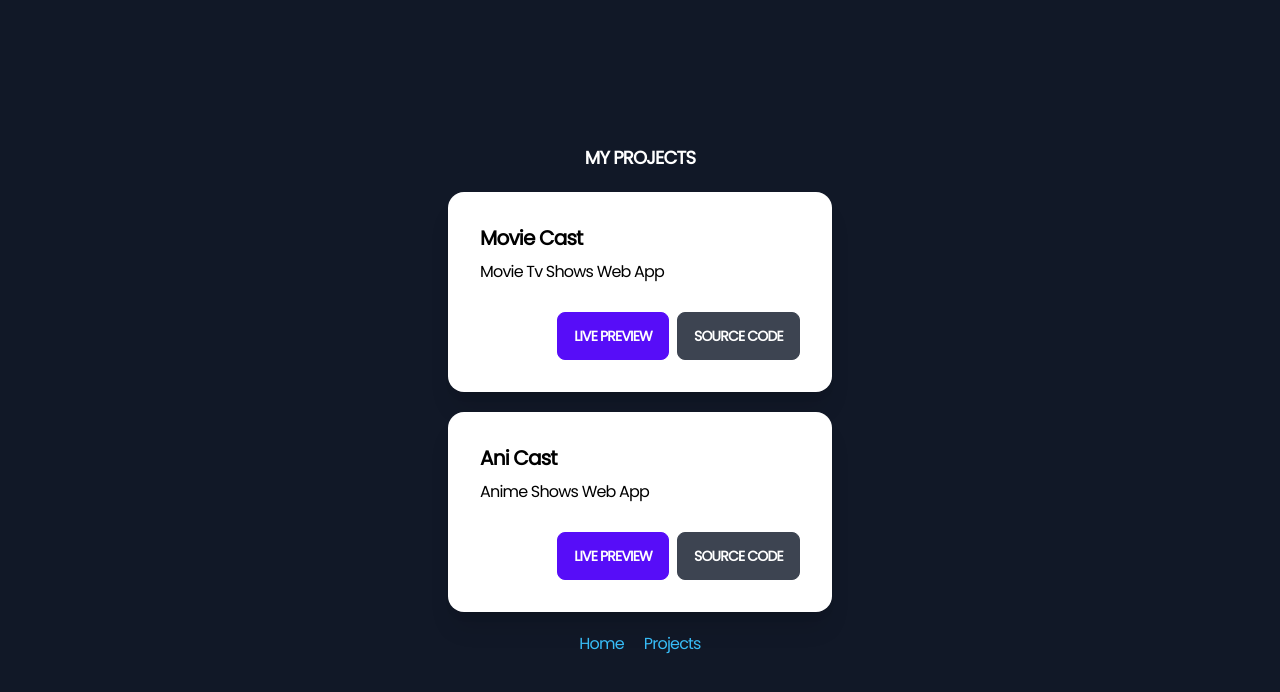
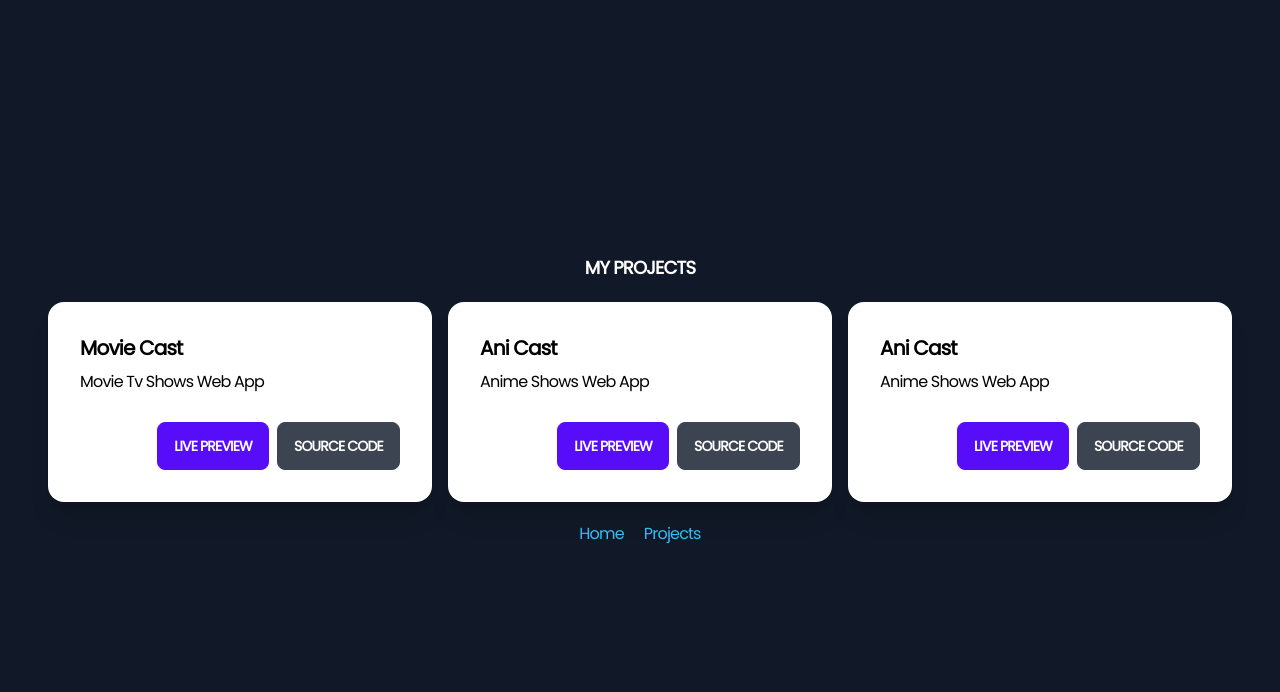
Before and after one commit to novalramdhani/noval.io, a React (Create React App) app: page /projects in a window 1280 px wide. Shown: the top 692 px of the page. Built offline with nearby package versions, Linux system fonts and the light colour scheme.

Commit message:
update grid view

```diff
--- a/src/App.tsx
+++ b/src/App.tsx
@@ -3,12 +3,14 @@ import Home from "./components/Home";
 import Projects from "./components/Projects";
 
 export default function App() {
-  return (
-      <div>
+    return (
         <Routes>
-            <Route path="/" element={<Home />}>Home</Route>
-            <Route path="/projects" element={<Projects />}>Projects</Route>
+            <Route path="/" element={<Home />}>
+                Home
+            </Route>
+            <Route path="/projects" element={<Projects />}>
+                Projects
+            </Route>
         </Routes>
-      </div>
-  );
+    );
 }
--- a/src/components/Card.tsx
+++ b/src/components/Card.tsx
@@ -1,23 +1,30 @@
 type CardProps = {
-    title: string,
-    description?: string
-    previewUrl?: string
-    sourceCodeUrl?: string
-}
+    title: string;
+    description?: string;
+    previewUrl?: string;
+    sourceCodeUrl?: string;
+};
 
-export default function Card(
-  {title, description, previewUrl, sourceCodeUrl}: CardProps
-) {
+export default function Card({
+    title,
+    description,
+    previewUrl,
+    sourceCodeUrl,
+}: CardProps) {
     return (
-    <div className="card w-96 bg-base-100 shadow-xl mt-5 text-black">
+        <div className="card custom-card-width bg-white shadow-xl text-black">
             <div className="card-body">
                 <h2 className="card-title">{title}</h2>
                 <p className="text-left">{description}</p>
                 <div className="card-actions justify-end mt-5">
-                <a href={previewUrl} className="btn btn-primary">Live Preview</a>
-                <a href={sourceCodeUrl} className="btn">Source Code</a>
+                    <a href={previewUrl} className="btn btn-primary">
+                        Live Preview
+                    </a>
+                    <a href={sourceCodeUrl} className="btn text-white">
+                        Source Code
+                    </a>
                 </div>
             </div>
         </div>
-  )
+    );
 }
--- a/src/components/Container.tsx
+++ b/src/components/Container.tsx
@@ -1,10 +1,13 @@
+import React from "react";
+
 type ContainerProps = {
-    children: any
-}
+    children: React.ReactNode;
+    customMaxWidth?: string;
+};
 
-export default function Container({children}: ContainerProps) {
+export default function Container({ children, customMaxWidth }: ContainerProps) {
     return (
-        <div className="max-w-xl mx-auto flex flex-col justify-center text-center px-4">
+        <div className={`w-full mx-auto flex flex-col justify-center text-center px-4 ${customMaxWidth || "max-w-xl"}`}>
             {children}
         </div>
     );
--- a/src/components/Layout.tsx
+++ b/src/components/Layout.tsx
@@ -1,11 +1,13 @@
+import React from "react";
+
 type LayoutProps = {
-    children: any
+    children: React.ReactChild;
+};
+
+export default function Layout({ children }: LayoutProps) {
+    return (
+        <div className="w-full antialiased font-sans min-h-screen tracking-tighter bg-gray-900 text-white flex justify-center items-center">
+            {children}
+        </div>
+    );
 }
-
-export default function Layout({children}: LayoutProps) {
-    return (
-      <div className="antialiased font-sans min-h-screen tracking-tighter bg-gray-900 text-white flex justify-center items-center">
-          {children}
-      </div>
-    )
-}
--- a/src/components/Projects.tsx
+++ b/src/components/Projects.tsx
@@ -4,10 +4,30 @@ import Menu from "./Menu";
 
 export default function Projects() {
     return (
-        <Container>
+        <Container customMaxWidth="max-w-[1220px]">
             <h1 className="text-white font-bold text-lg uppercase mt-5">My projects</h1>
-            <Card title="Movie Cast" description="Movie Tv Shows Web App" sourceCodeUrl="https://github.com/novalramdhani/Movie-Cast" previewUrl="http://movie-cast.herokuapp.com" />
-            <Card title="Ani Cast" description="Anime Shows Web App" sourceCodeUrl="https://github.com/novalramdhani/Ani-Cast" previewUrl="http://anicast.herokuapp.com" />
+
+            <div className="w-full flex flex-wrap flex-col sm:flex-row justify-center items-center gap-4 mt-5">
+                <Card
+                    title="Movie Cast"
+                    description="Movie Tv Shows Web App"
+                    sourceCodeUrl="https://github.com/novalramdhani/Movie-Cast"
+                    previewUrl="http://movie-cast.herokuapp.com"
+                />
+                <Card
+                    title="Ani Cast"
+                    description="Anime Shows Web App"
+                    sourceCodeUrl="https://github.com/novalramdhani/Ani-Cast"
+                    previewUrl="http://anicast.herokuapp.com"
+                />
+                <Card
+                    title="Ani Cast"
+                    description="Anime Shows Web App"
+                    sourceCodeUrl="https://github.com/novalramdhani/Ani-Cast"
+                    previewUrl="http://anicast.herokuapp.com"
+                />
+            </div>
+
             <Menu />
         </Container>
     );
--- a/src/tailwind.css
+++ b/src/tailwind.css
@@ -1,3 +1,20 @@
 @tailwind base;
 @tailwind components;
 @tailwind utilities;
+
+/* Override Daisy-ui card width */
+.custom-card-width {
+    @apply w-full;
+}
+
+@media screen and (min-width: 678px) {
+    .custom-card-width {
+        max-width: calc(50% - 0.5rem);
+    }
+}
+
+@media screen and (min-width: 1024px) {
+    .custom-card-width {
+        max-width: calc(100% / 3 - 0.75rem);
+    }
+}
```
Also changed, not shown: src/components/Home.tsx (+43 -5 lines), 1 other file (tests, documents, lock files or other folders). Lines whose indentation alone changed are shown as unchanged.
